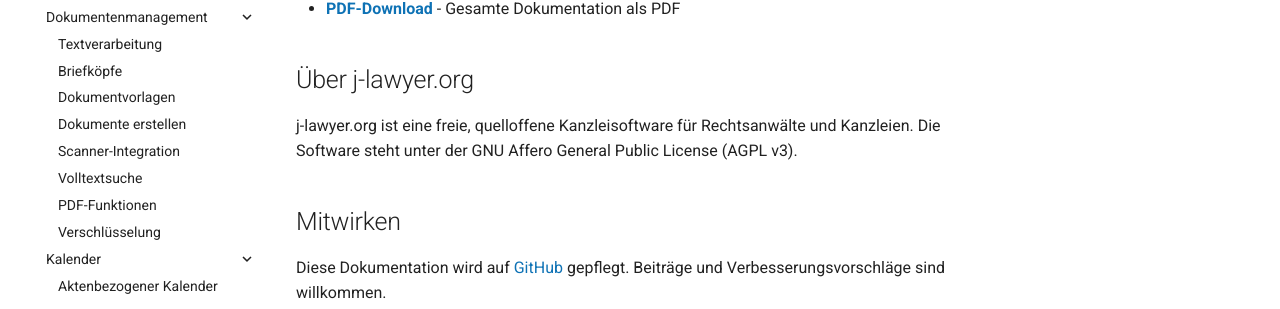
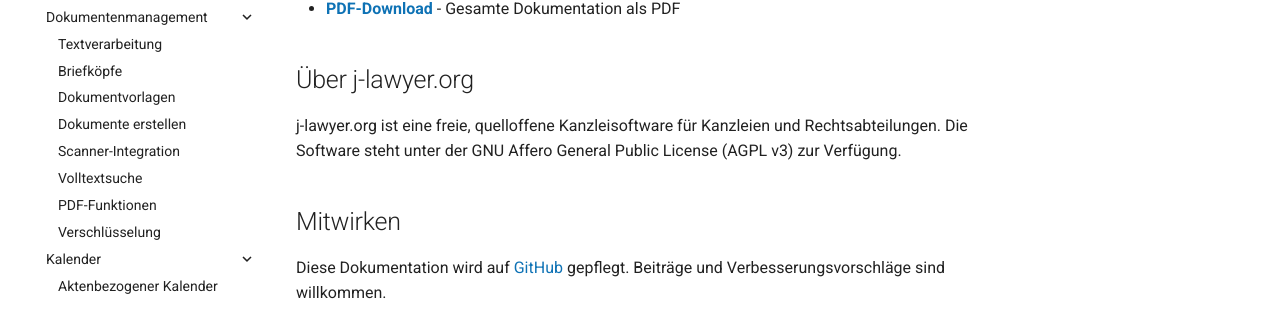
Before and after one commit to jlawyerorg/j-lawyer-documentation, an MkDocs documentation site: the page built from docs/index.md, in a window 1280 px wide and 982 px high. Shown: the part 588-897 px from the top of the window. Built offline with MkDocs 1.6.1 and Material for MkDocs 9.7.7, drawn with Linux system fonts in a browser that asks for light colours; comment, search, counter and statistics services are not loaded.

Commit message:
improved phrasing

```diff
--- a/docs/index.md
+++ b/docs/index.md
@@ -13,7 +13,7 @@
 
 ## Über j-lawyer.org
 
-j-lawyer.org ist eine freie, quelloffene Kanzleisoftware für Rechtsanwälte und Kanzleien. Die Software steht unter der GNU Affero General Public License (AGPL v3).
+j-lawyer.org ist eine freie, quelloffene Kanzleisoftware für Kanzleien und Rechtsabteilungen. Die Software steht unter der GNU Affero General Public License (AGPL v3) zur Verfügung.
 
 ## Mitwirken
 
```
